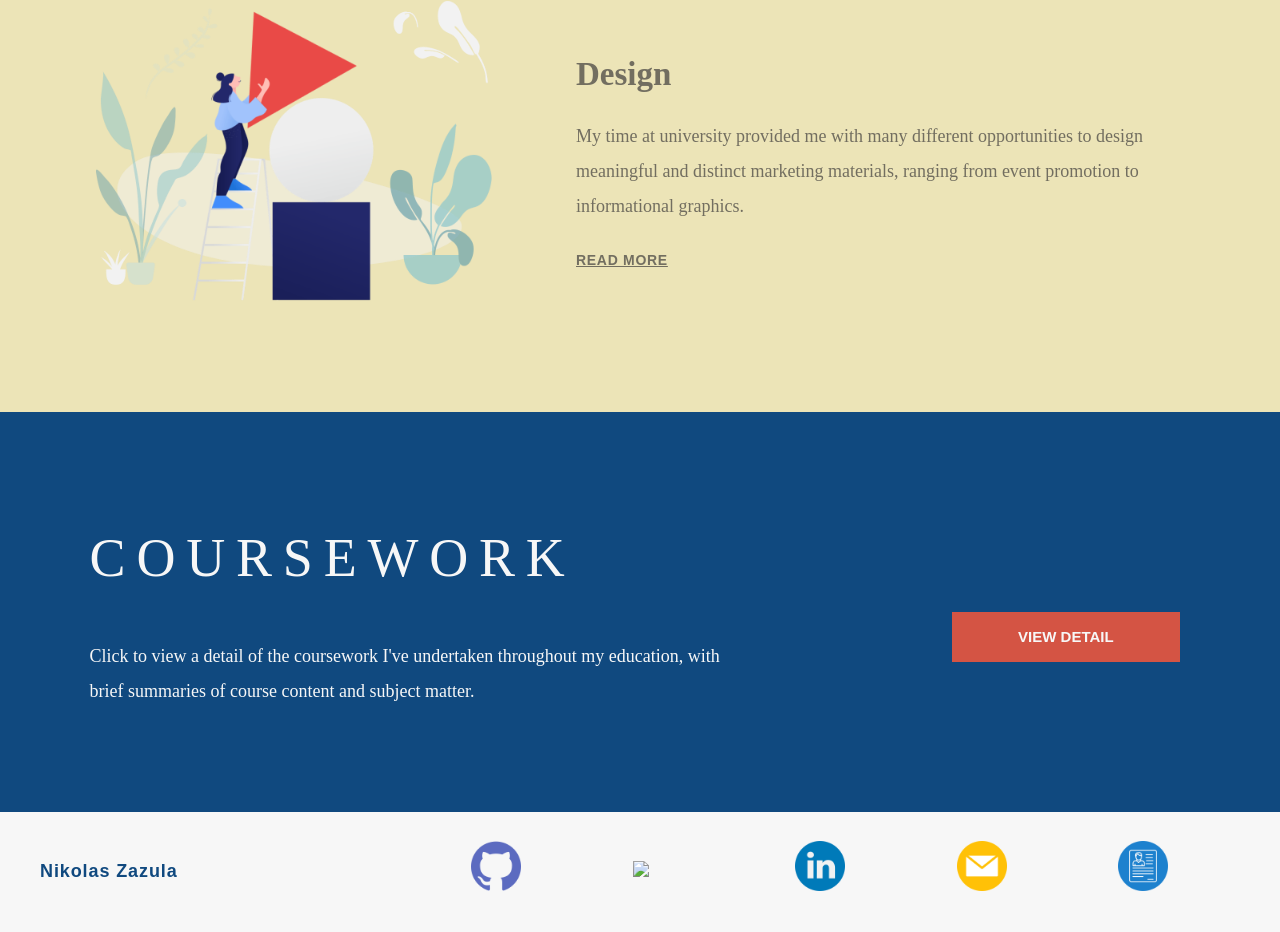
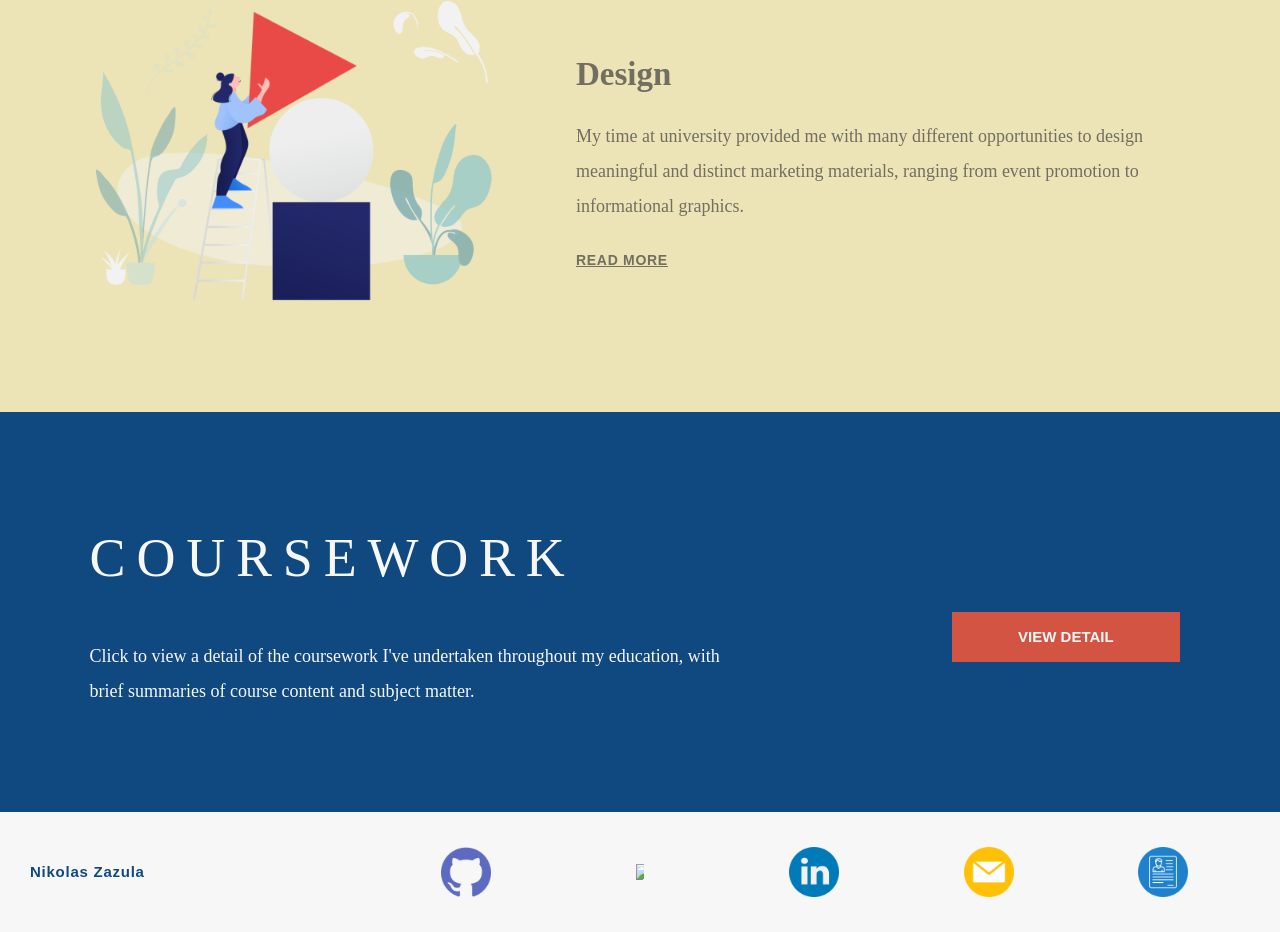
Before and after one commit to nikzazula/portfolio, a website built with Parcel: page index.html in a window 1280 px wide. Shown: the part 2737-3669 px from the top of the page. Built offline with nearby package versions, Linux system fonts and the light colour scheme; files whose address does not match are found by name; a web font is replaced by a local one.

Commit message:
Footer fix

```diff
--- a/index.html
+++ b/index.html
@@ -198,35 +198,34 @@
   </main>
     <footer>
         <div id="footer-div">
-            <ul class="footer-list">
-                <li>
+            <div id="footer-name-div">
                 <p id="footer-name">Nikolas Zazula</p>
-                </li>
-                <li>
+            </div>
+            <div class="social-div">
                 <a class="list-link" href="https://github.com/nikzazula">
                     <img class="social-icon grow" src="images/socials/github-blue.png" />
                 </a>
-                <li>
+            </div>
+            <div class="social-div">
                 <a class="list-link" href=https://app.joinhandshake.com/stu/users/4117218>
                     <img class="social-icon grow" src="images/socials/deal.png" />
                 </a>
-                </li>
-                <li>
+            </div>
+            <div class="social-div">
                 <a class="list-link" href="https://www.linkedin.com/in/nikolas-zazula-4145ba192/">
                     <img class="social-icon grow" src="images/socials/linkedin-circle.png" />
                 </a>
-                </li>
-                <li>
+            </div>
+            <div class="social-div">
                 <a class="list-link" href=mailto:nikzazula@gmail.com? subject="subject">
                     <img class="social-icon grow" src="images/socials/email.png" />
                 </a>
-                </li>
-                <li>
+            </div>
+            <div class="social-div">
                 <a id="resume-link" class="list-link" onclick="popResume()">
                     <img class="social-icon grow" src="images/socials/cv.png" />
                 </a>
-                </li>
-            </ul>
+            </div>
         </div>
     </footer>
     <script src="site.js"></script>
--- a/style.css
+++ b/style.css
@@ -7,6 +7,9 @@ html, body {
     max-width: 100%;
     scroll-behavior: smooth;
     overflow-x: hidden;
+    margin: 0px;
+    padding: 0px;
+
 }
 
 @keyframes fadeInAnimation {
@@ -604,69 +607,62 @@ nav {
 
 
 /* FOOTER */
+#footer-div{
+    display: grid;
+    grid-template-columns: 1.5fr .75fr .75fr .75fr .75fr .75fr;
+    grid-auto-flow: row;
+    align-items: center;
+    list-style-type: none;
+    text-decoration: none;
+    justify-content: space-between;
+    height: 120px;
+    background-color: #f7f7f7;
+    padding-left: 30px;
+    padding-right: 30px;
+}
 
+
+.social-div{
+    display: flex;
+    align-items: center;
+    justify-content: center;
+
+}
+
+.list-link{
+    display: flex;
+    align-items: center;
+    justify-content: center;
+    text-align: center;
+    max-height: 50px;
+}
 .social-icon{
-    width: 50px;
     height: auto;
+    max-height: 100px;
+    max-width: 50%;
 }
 .social-icon:hover{
     transition: all .5s ease-in-out;
 }
 
-#body-grid-container{
-    display: grid;
-    width: 100%;
-    height: auto;
-    grid-template-columns: 60% 40%;
-    justify-content: center;
-}
-#footer-text{
+
+#footer-name{
     color: #10497f;
-}
-.footer-list{
-    color: #10497f;
-    display: grid;
-    grid-template-columns: 2fr .75fr .75fr .75fr .75fr .75fr;
-    grid-auto-flow: row;
-    flex-direction: row;
     font-family: 'DM Sans', sans-serif;
     font-weight: bold;
+    font-size: 15px;
     letter-spacing: .05em;
-    width: 100%;
-    align-items: center;
-    list-style-type: none;
-    text-decoration: none;
-    flex-direction: row;
-    justify-content: space-between;
+    text-align: left;
+    height: auto;
+    align-self: left;
 }
 
 
-.list-title{
-    margin-bottom: -1px;
-    font-weight: bold;
-}
-.list-link{
-    line-height: 35px;
-    font-size: 18px;
-    text-decoration: none;
-    color: #10497f;
-}
-#footer-name{
-    font-weight: bold;
-}
-
-#footer-div{
-    height: 15vh;
-    display: flex;
-    flex-direction: row;
-    justify-content: center;
-    width: 100%;
-    background-color: #f7f7f7;
-}
 #resume-link{
     cursor: pointer;
 }
 
+/* POP UP */
 .pop-up-pdf{
     height: 100%;
     width: 100%;
@@ -727,9 +723,7 @@ nav {
 /* tablet */
 @media (min-width: 481px) {
 
-
 }
-
 
 /* desktop */
 @media (min-width: 1025px) {
@@ -950,4 +944,5 @@ nav {
         transition: all .5s ease-in-out;
         background-color: #D64735;
     }
+    /* FOOTER */
 }
```
Also changed, not shown: 1 other file. Lines whose indentation alone changed are shown as unchanged.
